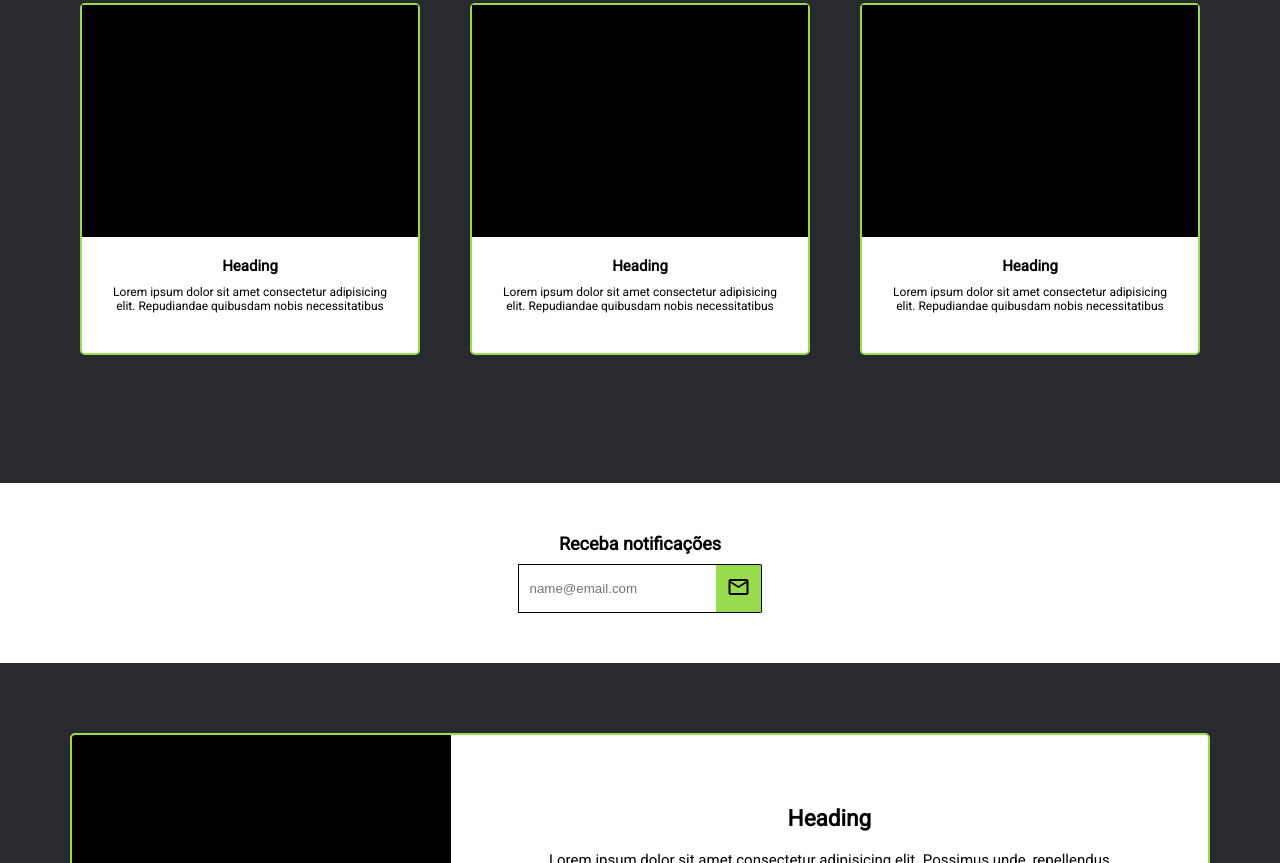
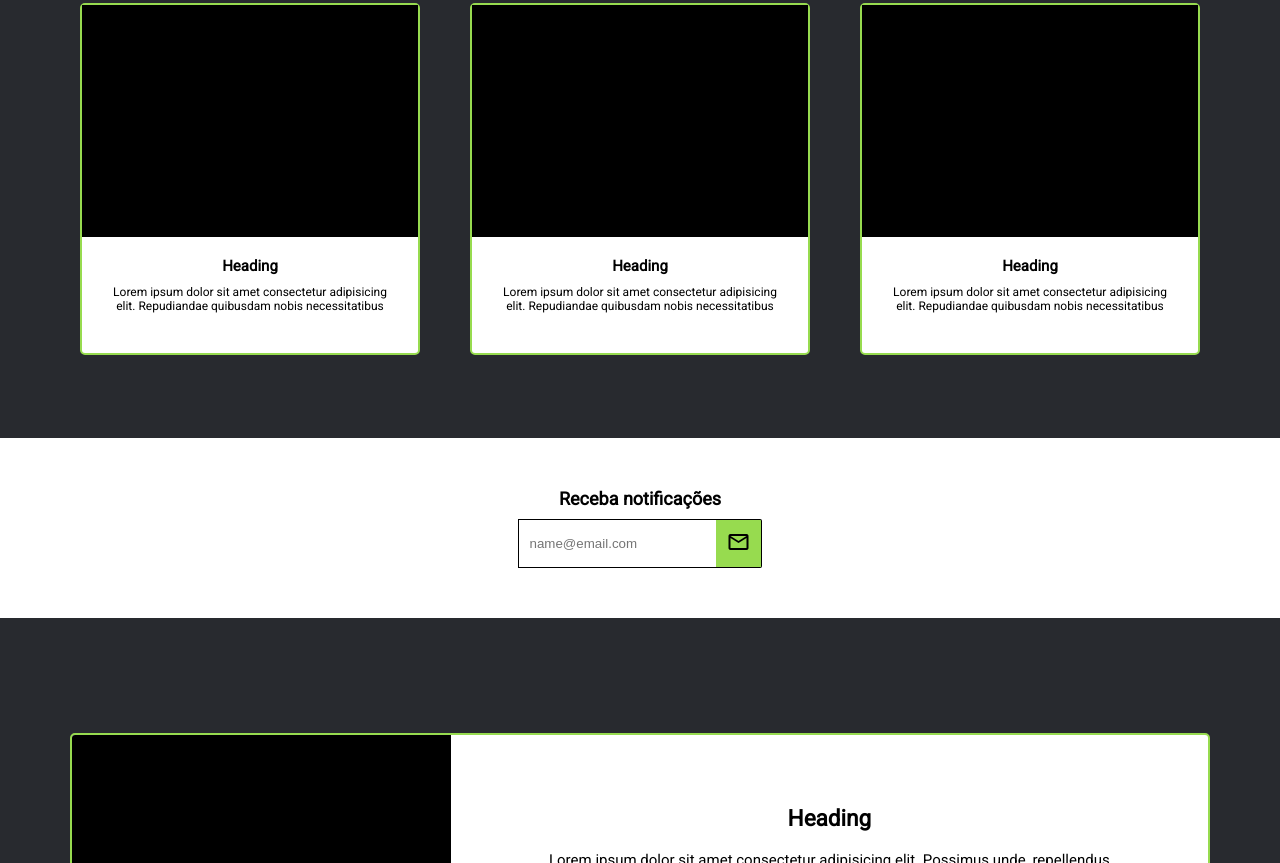
Before and after one commit to JRyanRDev/PixelSpark, a plain HTML site: page index.html in a window 1280 px wide. Shown: the part 429-1292 px from the top of the page. Drawn offline with nearby package versions, Linux system fonts and the light colour scheme.

Commit message:
Update mainpage.css

```diff
--- a/assets/mainpage.css
+++ b/assets/mainpage.css
@@ -76,6 +76,8 @@ section#contact {
     width: 100%;
     padding: 5rem;
     text-align: center;
+
+    transform: translateY(-25%);
 }
 
 section#contact form {
```
